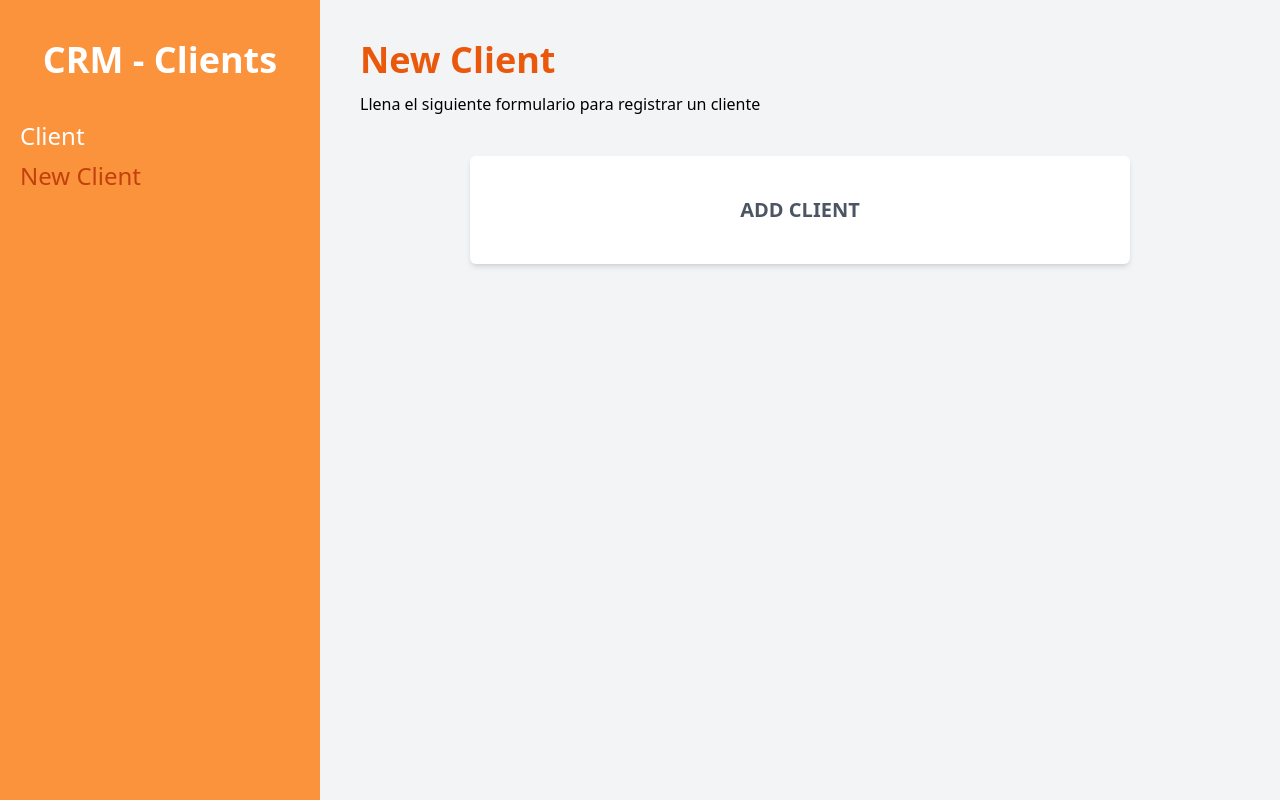
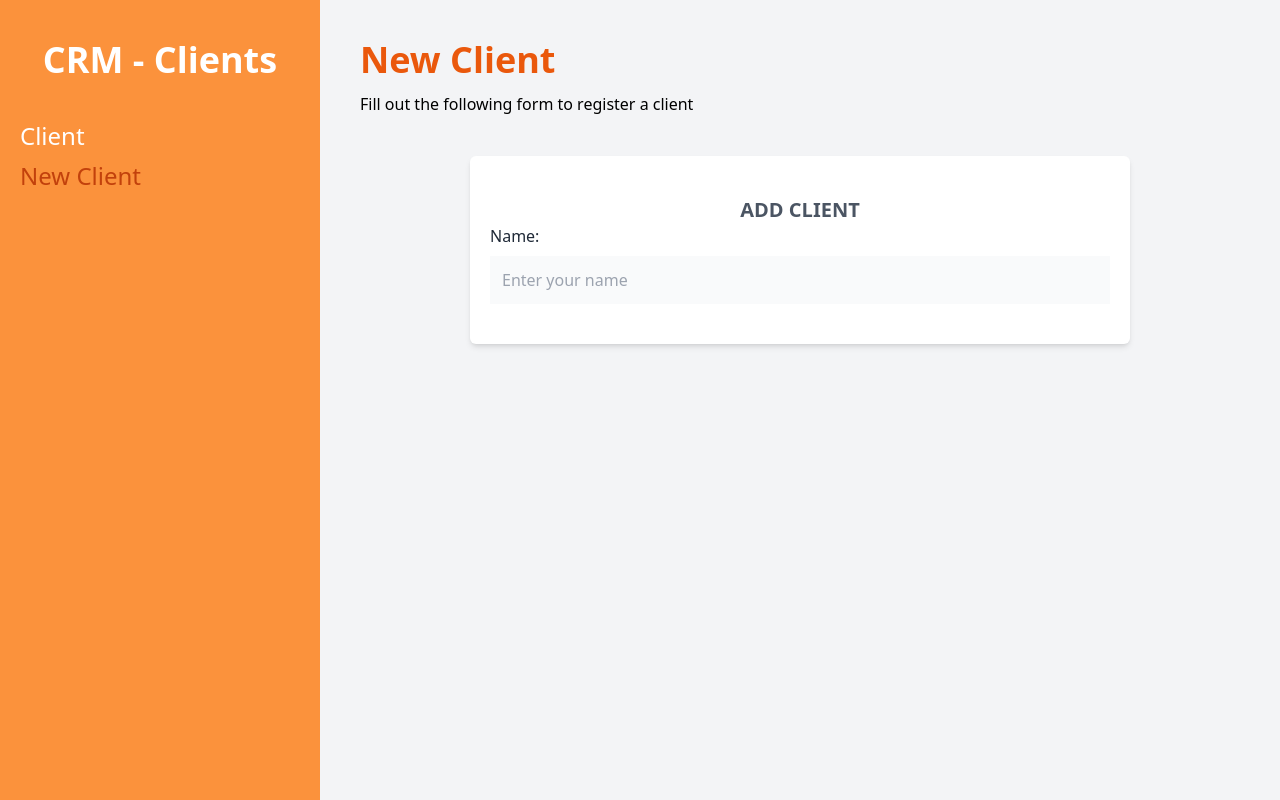
Before and after one commit to dayanMichelle/crm-react, a React (Vite) app: page /clients/new in a window 1280 px wide. Built offline with nearby package versions, Linux system fonts and the light colour scheme.

Commit message:
still make the form

```diff
--- a/package.json
+++ b/package.json
@@ -9,11 +9,13 @@
   },
   "dependencies": {
     "autoprefixer": "^10.4.4",
+    "formik": "^2.2.9",
     "postcss": "^8.4.12",
     "react": "^18.0.0",
     "react-dom": "^18.0.0",
     "react-router-dom": "^6.3.0",
-    "tailwindcss": "^3.0.24"
+    "tailwindcss": "^3.0.24",
+    "yup": "^0.32.11"
   },
   "devDependencies": {
     "@types/react": "^18.0.0",
--- a/src/components/Form.jsx
+++ /dev/null
@@ -1,9 +0,0 @@
-import React from 'react'
-
-export const Form = () => {
-    return (
-        <div className='bg-white mt-10 px-5 py-10 rounded-md shadow-md md:w-3/4 mx-auto'>
-            <h1 className='text-gray-600 font-bold text-xl uppercase text-center'>Add Client</h1>
-        </div>
-    )
-}
--- /dev/null
+++ b/src/components/FormClient.jsx
@@ -0,0 +1,24 @@
+import {Formik,Form, Field} from 'formik'
+
+export const FormClient = () => {
+    return (
+        <div className='bg-white mt-10 px-5 py-10 rounded-md shadow-md md:w-3/4 mx-auto'>
+            <h1 className='text-gray-600 font-bold text-xl uppercase text-center'>Add Client</h1>
+            <Formik>
+                <Form>
+                    <div>
+                        <label
+                        className='text-gray-800'
+                        htmlFor='name'>
+                            Name:
+                        </label>
+                        <Field
+                        id="name"
+                        placeholder="Enter your name"
+                        className='mt-2 block w-full p-3 bg-gray-50' />
+                    </div>
+                </Form>
+            </Formik>
+        </div>
+    )
+}
--- a/src/pages/NewClient.jsx
+++ b/src/pages/NewClient.jsx
@@ -1,12 +1,12 @@
-import { Form } from "../components/Form"
+import { FormClient } from "../components/FormClient"
 
 
 export const NewClient = () => {
   return (
     <>
      <h1 className="font-black text-4xl text-orange-600">New Client</h1>
-     <p className="mt-3">Llena el siguiente  formulario para registrar un cliente</p>
-     <Form />
+     <p className="mt-3">Fill out the following form to register a client</p>
+     <FormClient />
     </>
   )
 }
```
Also changed, not shown: 1 other file (tests, documents, lock files or other folders).
